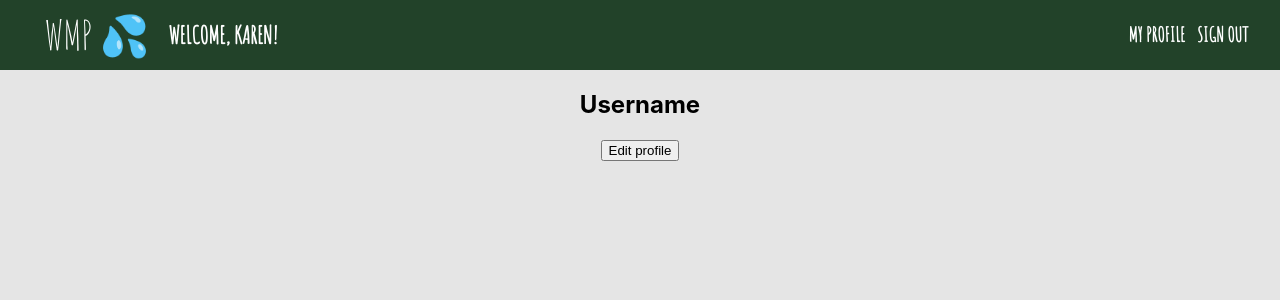
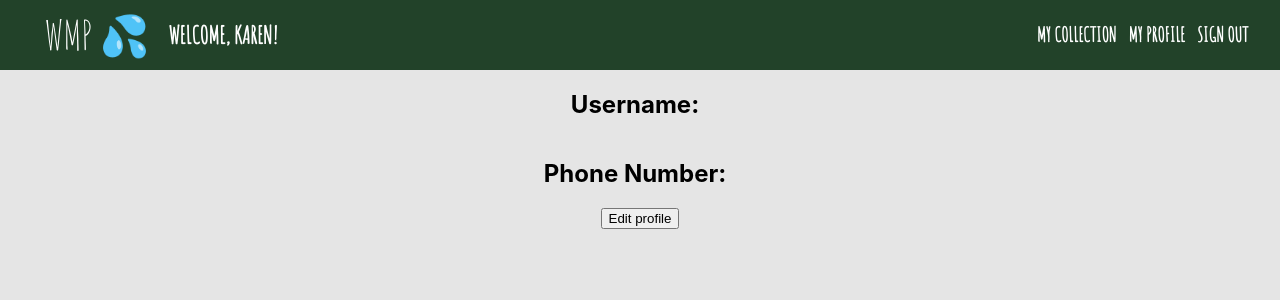
Before and after one commit to ft-water-my-plants-7/frontend, a React (Create React App) app in the folder water-my-plants/: page /user in a window 1280 px wide. Shown: the top 300 px of the page. Built offline with nearby package versions, Linux system fonts and the light colour scheme; no server answers; sample sign-in values are in the browser's storage.

Commit message:
stlyed edit plant and added collection to nav bar

```diff
--- a/water-my-plants/src/Components/header.js
+++ b/water-my-plants/src/Components/header.js
@@ -66,6 +66,9 @@ const Header = () => {
         <h2>WELCOME, KAREN!</h2>
       </LeftSideNav>
       <RightSideNav>
+        <button onClick={() => history.push("/collection")}>
+          <h2>MY COLLECTION</h2>
+        </button>
         <button onClick={() => history.push("/user")}>
           <h2>MY PROFILE</h2>
         </button>
--- a/water-my-plants/src/Components/user-profile.js
+++ b/water-my-plants/src/Components/user-profile.js
@@ -2,6 +2,7 @@ import React, { useState, useEffect } from "react";
 import Header from "./header";
 import { axiosWithAuth } from "../utils/axiosWithAuth";
 import { useHistory } from "react-router-dom";
+import styled from 'styled-components'
 
 const Profile = () => {
 
@@ -20,12 +21,26 @@ const history =  useHistory();
     return (
       <div>
         <Header />
-        <h2> Username</h2>
-        <p>{user.username}</p>
-        <p>{user.phone_number}</p>
+        <User>
+          <h2>Username:</h2>
+          <Content>{ user.username}</Content>
+        </User>
+        <User>
+          <h2>Phone Number: </h2>
+          <Content>{user.phone_number}</Content>
+        </User>
         <button onClick={() => history.push(`/editProfile/${user_id}`)}>Edit profile</button>
       </div>
     );
 }
 
 export default Profile;
+
+const User = styled.div`
+  display: flex;
+  justify-content: center;
+  align-items: baseline;
+`
+const Content = styled.p`
+  padding-left: 10px;
+`
--- a/water-my-plants/src/utils/axiosWithAuth.js
+++ b/water-my-plants/src/utils/axiosWithAuth.js
@@ -2,7 +2,6 @@ import axios from 'axios'
 
 export const axiosWithAuth = () => {
   const token = localStorage.getItem('token')
-  console.log('definitely not a token', token)
 
   return axios.create({
     headers: {
```
